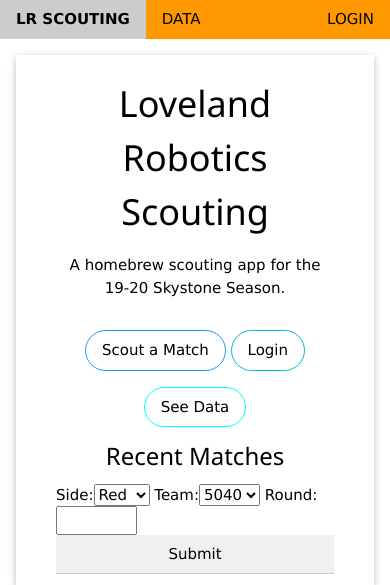
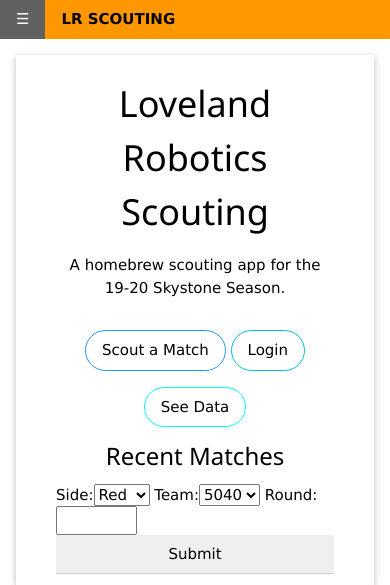
Before and after one commit to codingchris779/EpicScoutPY, a Django app: page /scout/ in a window 390 px wide. Shown: the top 585 px of the page. Run offline with Django 3.2, Linux system fonts and the light colour scheme.

Commit message:
Added a sidebar for easy navigation on mobile and large screens

```diff
--- a/templates/base_generic.html
+++ b/templates/base_generic.html
@@ -17,18 +17,19 @@
 
 <div class="w3-top">
     <div class="w3-bar w3-orange">
+        <button class="w3-button w3-bar-item w3-orange w3-hover-dark-grey" onclick="w3_open()">&#9776;</button>
         <a href=""
-               class="w3-bar-item w3-button w3-padding-medium">
+           class="w3-bar-item w3-button w3-padding-medium w3-hover-dark-grey">
             <strong>LR SCOUTING</strong>
         </a>
-            <a href=""
-               class="w3-bar-item w3-button w3-padding-medium">
-                DATA
-            </a>
-            <a href=""
-               class="w3-bar-item w3-button w3-padding-medium w3-right">
-                LOGIN
-            </a>
+    </div>
+
+    <div class="w3-sidebar w3-bar-block w3-card-2 w3-animate-left" style="display:none" id="mySidebar">
+        <button onclick="w3_close()" class="w3-bar-item w3-button ">Close &times;</button>
+        <a href="#" class="w3-bar-item w3-button">Logged in as: <strong>username</strong></a> <!-- Account Page / Settings Page -->
+        <a href="#" class="w3-bar-item w3-button">Login</a>
+        <a href="#" class="w3-bar-item w3-button">Scout</a>
+        <a href="#" class="w3-bar-item w3-button">Data</a>
     </div>
 </div>
 
@@ -38,4 +39,14 @@
     </div>
 
 </body>
+
+<script>
+    function w3_open() {
+        document.getElementById("mySidebar").style.display = "block";
+    }
+    function w3_close() {
+        document.getElementById("mySidebar").style.display = "none";
+    }
+</script>
+
 </html>
```
Also changed, not shown: templates/scout/skystone-form.html (+16 -12 lines), db.sqlite3. Lines whose indentation alone changed are shown as unchanged.
